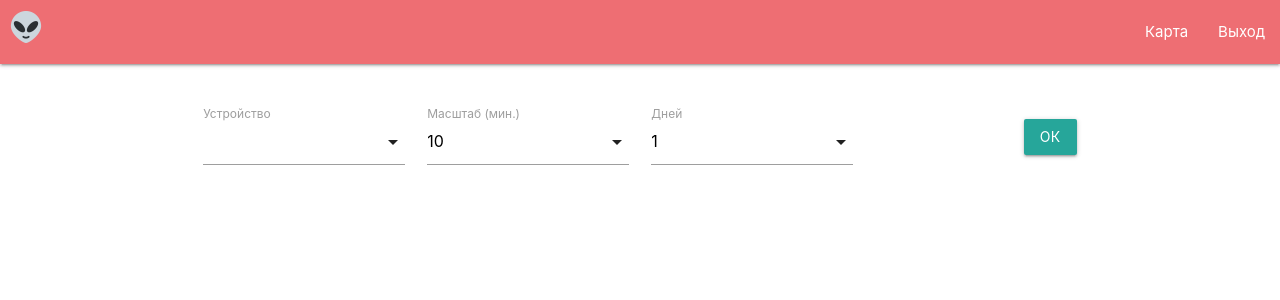
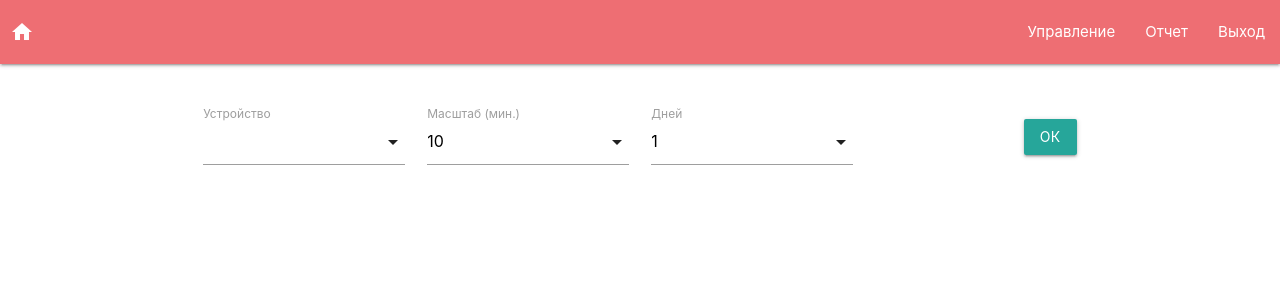
Before and after one commit to gmrv/latweb, a Django app: template src/main/templates/main/simple.html in a window 1280 px wide. Shown: the top 300 px of the page. Run offline with Django 4.2, Linux system fonts and the light colour scheme; the template is opened without the code that fills it, so the values that code supplies are empty.

Commit message:
chore[main]: Home icon, readme added manage.py commands

```diff
--- a/src/main/templates/main/base.html
+++ b/src/main/templates/main/base.html
@@ -24,6 +24,7 @@
 
     <!-- Fonts are fun -->
     <link href="{% static 'fonts/roboto/Roboto-Regular.eot' %}" rel="application/vnd.ms-fontobject">
+    <link href="https://fonts.googleapis.com/icon?family=Material+Icons" rel="stylesheet">
   {% endblock %}
 
 
@@ -56,9 +57,10 @@
 
       <nav>
         <div class="nav-wrapper">
-          <a class="brand-logo custom" data="/main/home" href="/"><img src="/static/img/favicon.ico"></a>
+          <a class="brand-logo custom" data="/main/home" href="/"><i class="material-icons">home</i></a>
           <ul id="nav-mobile" class="right">
-            <li><a class="atmo-link" href="/main/livenessreport">Карта</a></li>
+            <li><a class="atmo-link" href="/main/livenessreport">Управление</a></li>
+            <li><a class="atmo-link" href="/main/livenessreport">Отчет</a></li>
             <li><a href="/accounts/logout">Выход</a></li>
           </ul>
         </div>
```
Also changed, not shown: README.md.
